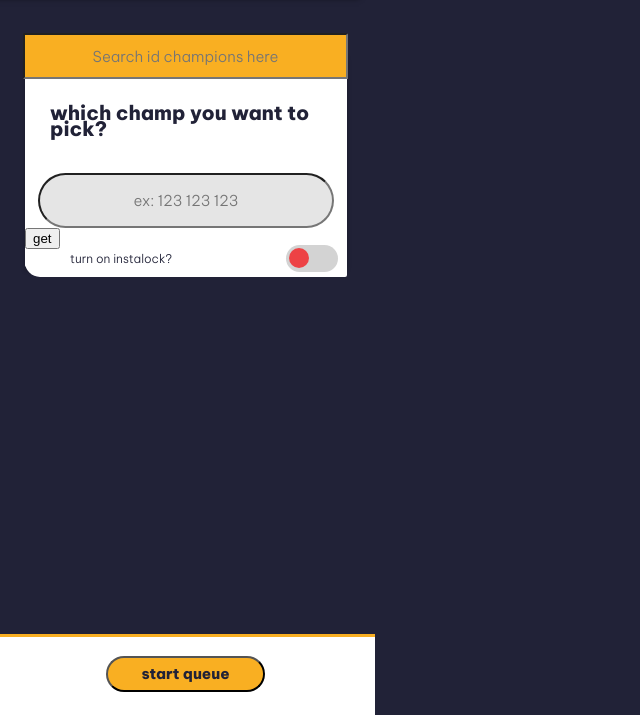
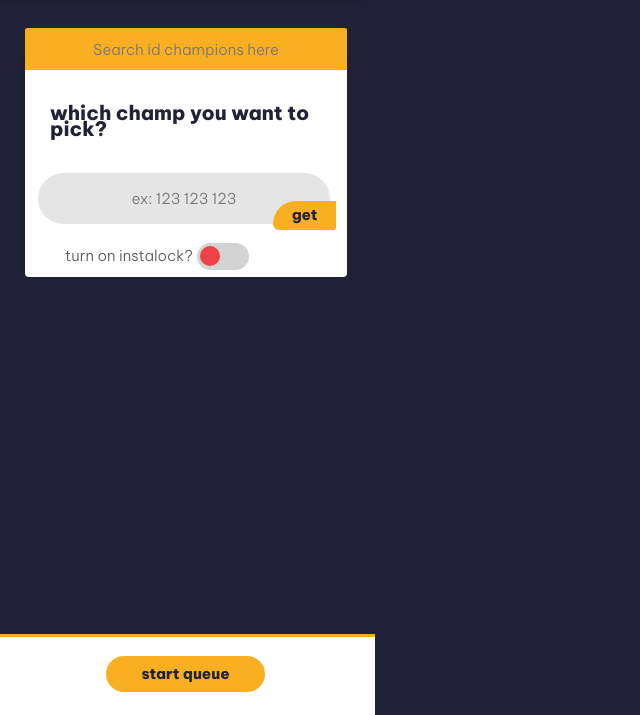
Before and after one commit to shiroamurha/lol-QueueManager, a website: page index.html in a window 1280 px wide. Shown: the part 85-800 px from the top of the page, without its empty margins (0-640 px from the left). Drawn offline with Linux system fonts and the light colour scheme; a web font is replaced by a local one.

Commit message:
Update style.css

```diff
--- a/style.css
+++ b/style.css
@@ -20,8 +20,8 @@ label {
     float: right;
     border-radius: 100px;
     position: relative;
-    top: 5.2px;
-    left: -9px;
+    top: 3.4px;
+    left: -98px;
 }
 
 label::after{
@@ -85,15 +85,17 @@ label:active:after {
 
 /* } */
 .search-id{
-    position: relative;
-    width: 317px;
+    border: none;
+    outline: none;
+    position: absolute;
+    width: 318px;
     height: 40px;
-    left: 15px;
-    top: 110px;
+    left: 25px;
+    top: 113px;
     background: #F9AF22;
     border-radius: 2px 2px 0px 0px;
     z-index: 1;
-
+    cursor: pointer;
     font-family: 'Be Vietnam Pro', sans-serif;
     font-style: normal;
     font-weight: 300;
@@ -107,6 +109,14 @@ label:active:after {
 
     color: #212237;
 
+    transition: background-color .3s;
+
+}
+.search-id:hover{
+    background-color: #FFC962;
+}
+.search-id:active{
+        background-color: #D88D00;
 }
  #text-which{
 
@@ -136,7 +146,7 @@ label:active:after {
     background: #FFFFFF;
     box-shadow: 0px 4px 4px rgba(0, 0, 0, 0.25);
 
-    border-radius: 2px;
+    border-radius: 2px, 2px, 2px, 2px;
     left: 25px;
     top: 138px;
     z-index: 0;
@@ -163,21 +173,21 @@ label:active:after {
     left: 25px;
     top: 325px;
     background: #FFFFFF;
-    border-radius: 15px 2px 2px 15px;
+    border-radius: 0px 0px 4px 4px;
 
 }
 
 #text-insta{
     position: absolute;
     font-family: 'Be Vietnam Pro', sans-serif;
-    font-style: light;
+    font-style: normal;
     font-weight: 300;
-    font-size: 12px;
-    line-height: 82.6%;
-    /* or 7px */
-    top: 3.6px;
-    left: 45px;
-    color: #212237;
+    font-size: 15px;
+    line-height: 100.6%;
+    /* or 15px */
+    left: 40px;
+    top: -4.5px;
+    color: #5B5B5B;
 
 }
 
@@ -185,6 +195,8 @@ label:active:after {
 
 
 .button-start{
+    border: none;
+    outline: none;
     position: fixed;
     width: 159px;
     height: 36px;
@@ -197,7 +209,9 @@ label:active:after {
     line-height: 82.6%;
     /* or 12px */
 
+    transition: background-color .3s;
 
+    cursor: pointer;
     color: #212237;
     bottom: 23px;
     left: 106px;
@@ -216,13 +230,14 @@ label:active:after {
 
 }
 .get-id {
+    border: none;
+    outline: none;
     position: relative;
     width: 288px;
     height: 49px;
     left: 13px;
     background: #E5E5E5;
     border-radius: 40px;
-
 
     font-family: 'Be Vietnam Pro', sans-serif;
     font-style: normal;
@@ -237,14 +252,42 @@ label:active:after {
 
     color: #212237;
     }
-/* ESSE COMANDO NAO FUNCIONA FOADASE VOU SURTAR AAAAAAAAASSSSSAAAAAAAAAAAAAAAAAAA */
-/* button:focus {
-    outline:none;
-    box-shadow: none;
-  }
-  input:focus, textarea:focus, select:focus{
-    background-color: transparent;
+.get-button {
+    border: none;
     outline: none;
-    box-shadow: none;
+    position: relative;
+    width: 63px;
+    height: 29px;
+    left: 248px;
+    top: -23px;
+
+    cursor: pointer;
+    background: #F9AF22;
+    border-radius: 40px 0px 5px 11px;
+
+    font-family: 'Be Vietnam Pro', sans-serif;
+    font-style: normal;
+    font-weight: 800;
+    font-size: 15px;
+    line-height: 82.6%;
+    /* or 12px */
+    transition: background-color .3s;
+
+    color: #212237;
+
 }
-*/
+.get-button:hover{
+    background-color: #FFC962;
+}
+.button-start:hover{
+    background-color: #FFC962;
+}
+
+/* click button animation */
+
+.get-button:active{
+    background-color: #D88D00;
+}
+.button-start:active{
+    background-color: #D88D00;
+}
```
